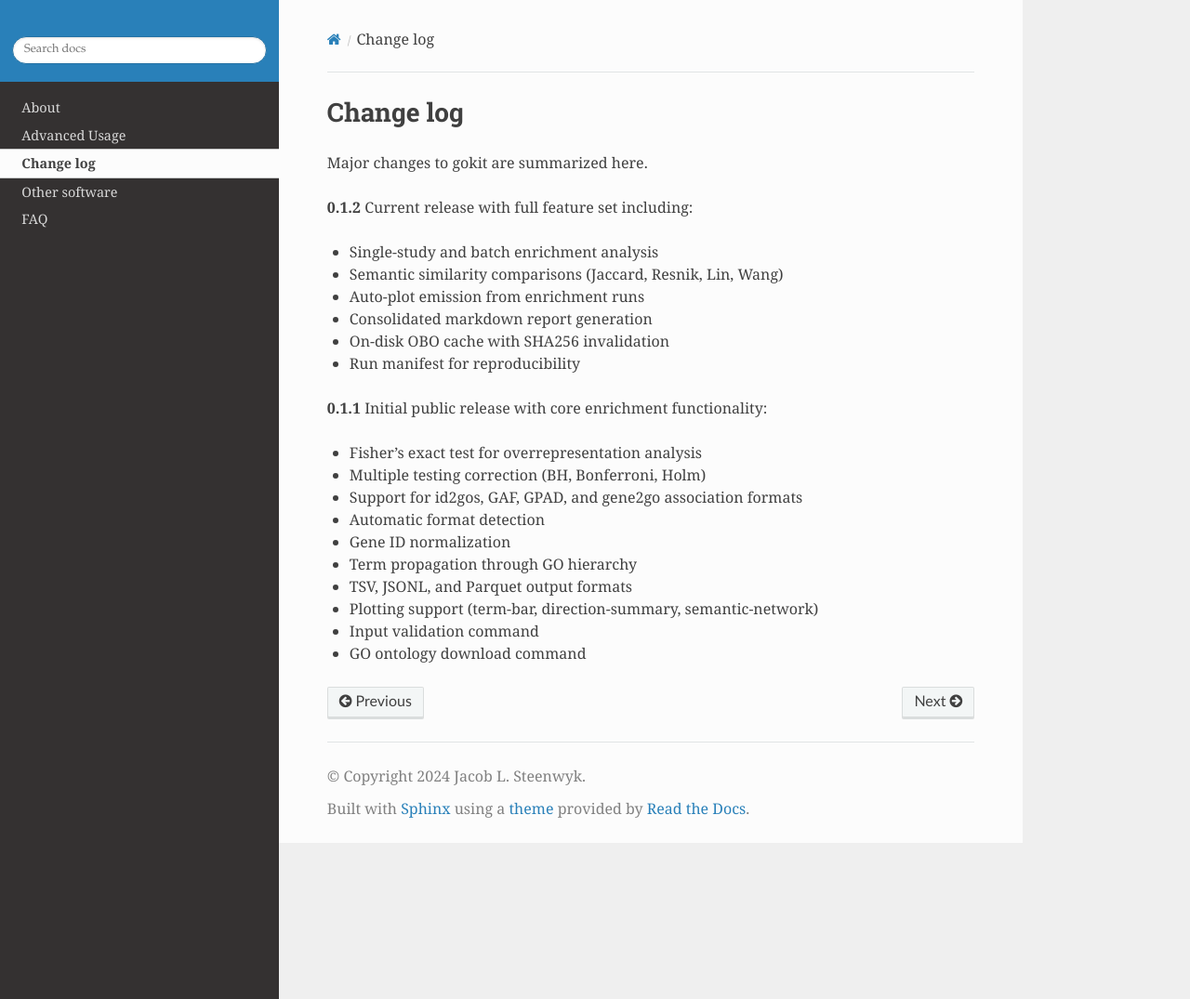
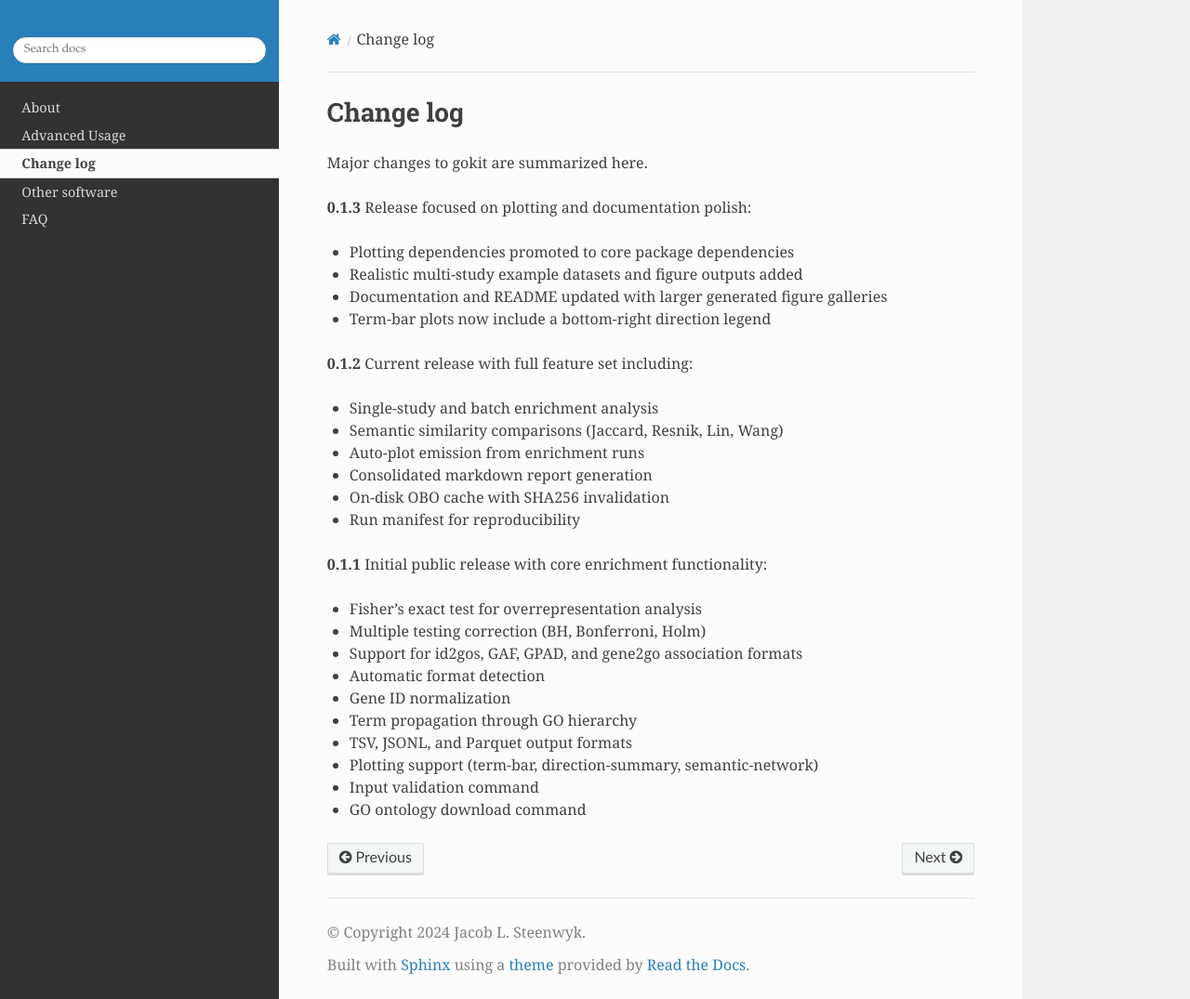
Before and after one commit to JLSteenwyk/gokit, a Sphinx documentation site: the page built from docs/change_log/index.rst, in a window 1280 px wide and 1075 px high. Shown: the whole window at 93% size. Built offline with Sphinx 7.4.7 and the Read the Docs theme 3.1.0, drawn with Linux system fonts in a browser that asks for light colours.

Commit message:
release: bump version to 0.1.3 and add badges

```diff
--- a/docs/change_log/index.rst
+++ b/docs/change_log/index.rst
@@ -5,6 +5,14 @@ Change log
 ==========
 
 Major changes to gokit are summarized here.
+
+**0.1.3**
+Release focused on plotting and documentation polish:
+
+- Plotting dependencies promoted to core package dependencies
+- Realistic multi-study example datasets and figure outputs added
+- Documentation and README updated with larger generated figure galleries
+- Term-bar plots now include a bottom-right direction legend
 
 **0.1.2**
 Current release with full feature set including:
--- a/pyproject.toml
+++ b/pyproject.toml
@@ -4,7 +4,7 @@ build-backend = "hatchling.build"
 
 [project]
 name = "gokit"
-version = "0.1.2"
+version = "0.1.3"
 description = "Command-line toolkit for GO enrichment analysis"
 readme = "README.md"
 requires-python = ">=3.11"
--- a/src/gokit/__init__.py
+++ b/src/gokit/__init__.py
@@ -1,4 +1,4 @@
 """gokit package."""
 
 __all__ = ["__version__"]
-__version__ = "0.1.2"
+__version__ = "0.1.3"
```
Also changed, not shown: README.md (+3 -0 lines).
